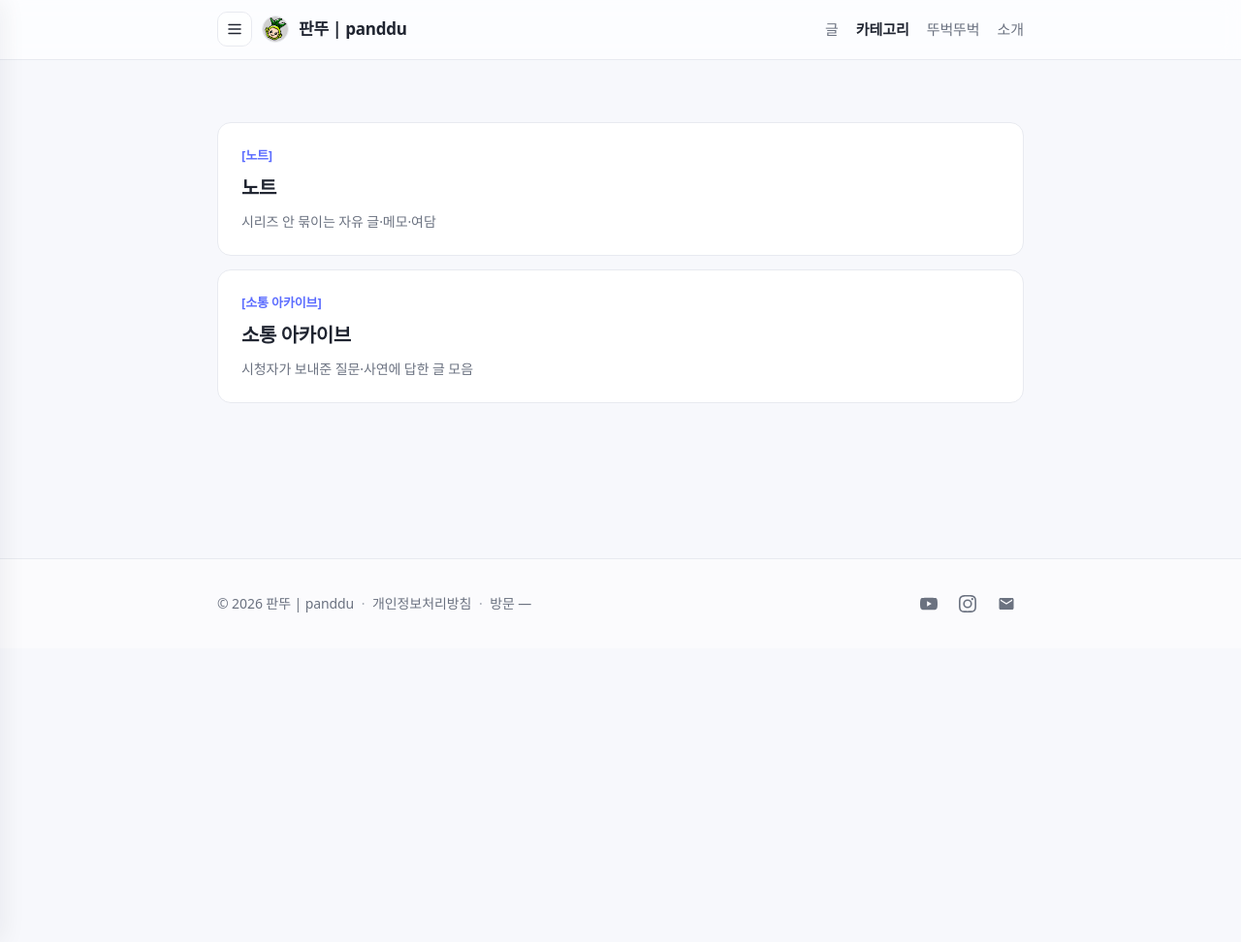
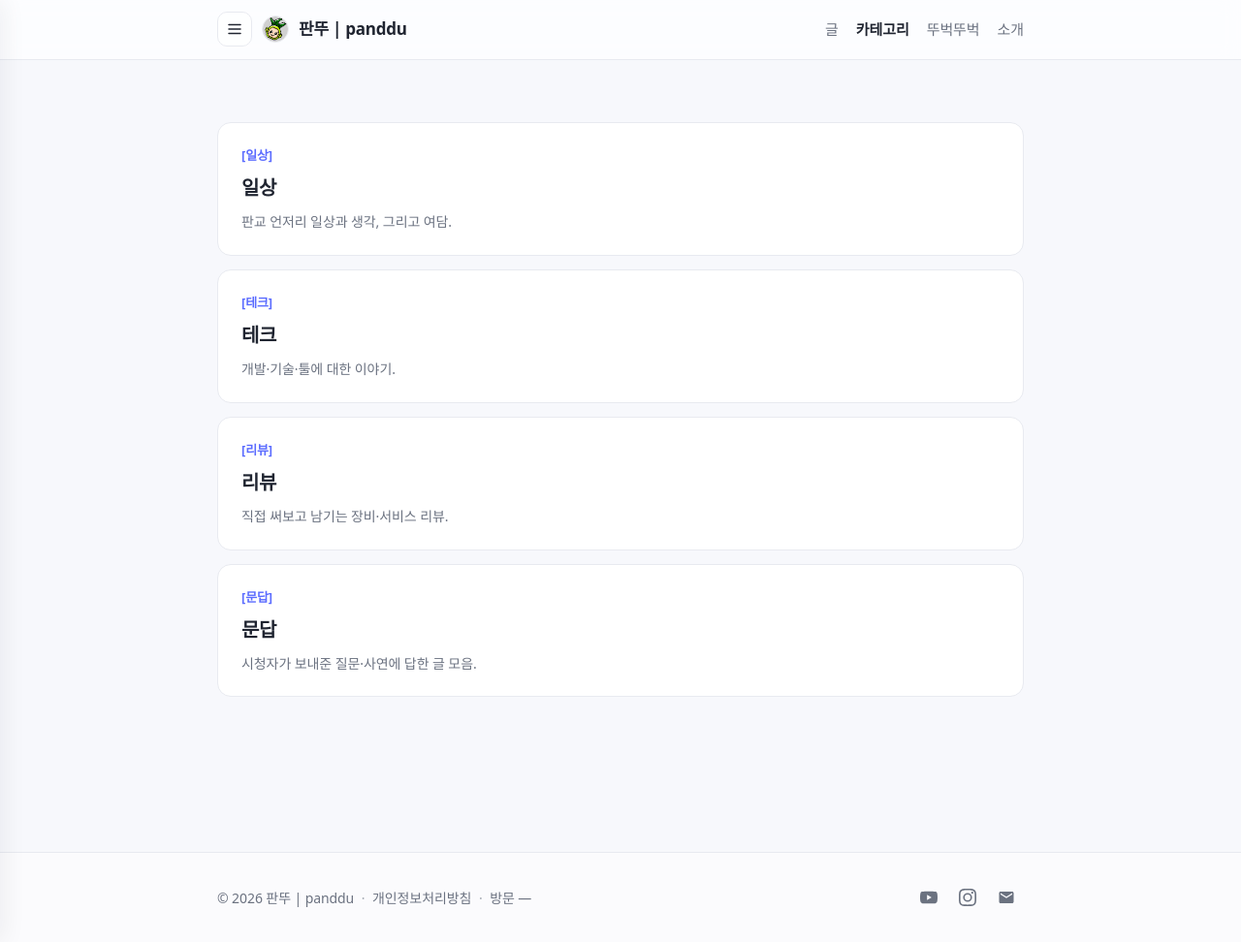
Before and after one commit to panddu/panddu.github.io, a Jekyll site: the page built from series/index.html, in a window 1280 px wide and 972 px high. Shown: the whole window at 97% size. Built offline with Jekyll 4.4.1, drawn with Linux system fonts in a browser that asks for light colours; some web fonts are replaced.

Commit message:
카테고리 개편: 노트/소통아카이브 → 일상/테크/리뷰/문답
- 노트(notes) → 일상(daily)으로 분리, 테크(tech)·리뷰(review) 신설
- 소통 아카이브 → 문답 (key는 comms 유지 — 기존 URL·giscus 스레드 보존)
- series.yml 4분류 재작성 + 색상 구분, 시리즈 페이지 추가/리네임
- 기존 글 category notes→daily, README 동기화

Co-Authored-By: Claude Opus 4.8 (1M context) <noreply@anthropic.com>

```diff
--- a/_data/series.yml
+++ b/_data/series.yml
@@ -2,16 +2,30 @@
 # 포스트 frontmatter의 `category:` 값이 이 키와 매칭됨.
 # 표시 순서는 이 파일 순서를 따라감.
 # (파일명은 series.yml 그대로 유지 — 내부 코드 영향 최소화)
-notes:
-  display: 노트
-  bracket: "[노트]"
-  desc: 시리즈 안 묶이는 자유 글·메모·여담
+daily:
+  display: 일상
+  bracket: "[일상]"
+  desc: 판교 언저리 일상과 생각, 그리고 여담.
   color: "#6b7280"
   bg: "#f3f4f6"
 
+tech:
+  display: 테크
+  bracket: "[테크]"
+  desc: 개발·기술·툴에 대한 이야기.
+  color: "#2563eb"
+  bg: "#dbeafe"
+
+review:
+  display: 리뷰
+  bracket: "[리뷰]"
+  desc: 직접 써보고 남기는 장비·서비스 리뷰.
+  color: "#059669"
+  bg: "#d1fae5"
+
 comms:
-  display: 소통 아카이브
-  bracket: "[소통 아카이브]"
-  desc: 시청자가 보내준 질문·사연에 답한 글 모음
+  display: 문답
+  bracket: "[문답]"
+  desc: 시청자가 보내준 질문·사연에 답한 글 모음.
   color: "#d97706"
   bg: "#fef3c7"
--- a/series/comms.html
+++ b/series/comms.html
@@ -1,7 +1,7 @@
 ---
 layout: series
 series_key: comms
-title: 소통 아카이브
+title: 문답
 permalink: /series/comms/
 description: 판교뚜벅쵸 시청자가 보내준 질문·사연에 답한 글 모음.
 ---
--- /dev/null
+++ b/series/daily.html
@@ -0,0 +1,7 @@
+---
+layout: series
+series_key: daily
+title: 일상
+permalink: /series/daily/
+description: 판교 언저리 일상과 생각, 그리고 여담 모음.
+---
--- a/series/index.html
+++ b/series/index.html
@@ -2,7 +2,7 @@
 layout: default
 title: 카테고리
 permalink: /series/
-description: 판뚜 블로그의 글 분류 — 노트와 소통 아카이브.
+description: 판뚜 블로그의 글 분류 — 일상·테크·리뷰·문답.
 ---
 
 <div class="series-index">
--- a/series/notes.html
+++ /dev/null
@@ -1,7 +0,0 @@
----
-layout: series
-series_key: notes
-title: 노트
-permalink: /series/notes/
-description: 특정 카테고리에 묶이지 않는 자유 글·메모·여담 모음.
----
--- /dev/null
+++ b/series/review.html
@@ -0,0 +1,7 @@
+---
+layout: series
+series_key: review
+title: 리뷰
+permalink: /series/review/
+description: 직접 써보고 남기는 장비·서비스 리뷰 모음.
+---
--- /dev/null
+++ b/series/tech.html
@@ -0,0 +1,7 @@
+---
+layout: series
+series_key: tech
+title: 테크
+permalink: /series/tech/
+description: 개발·기술·툴에 대한 이야기 모음.
+---
```
Also changed, not shown: _posts/2026-05-30-blog-start.md (+1 -1 lines), README.md.
